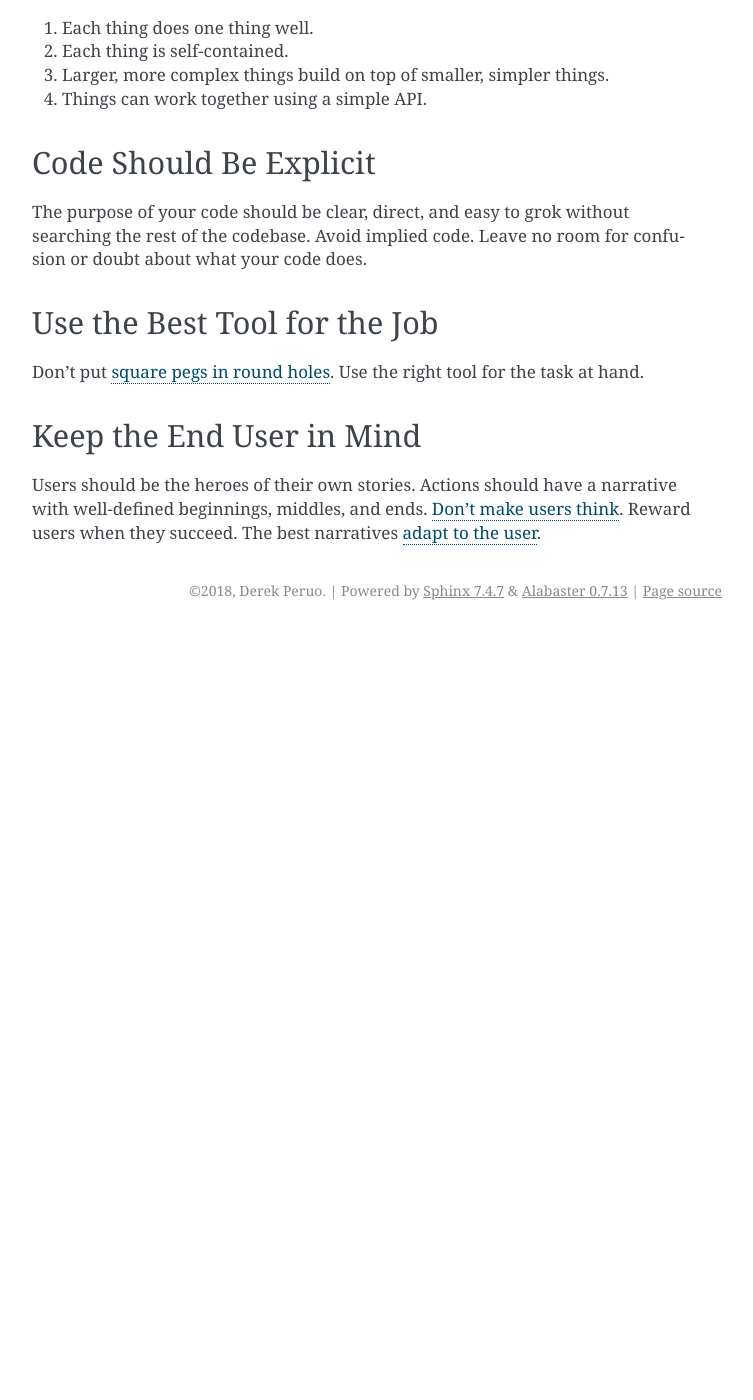
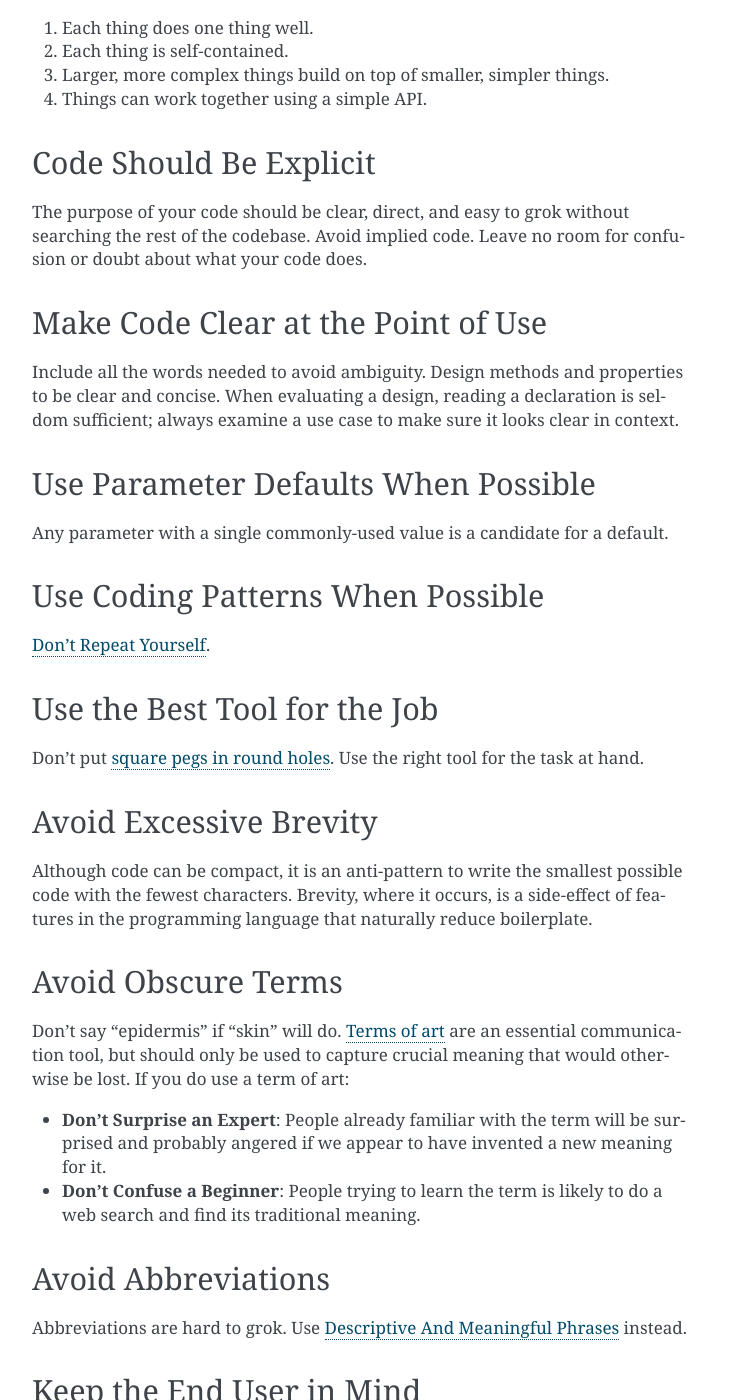
Before and after one commit to dperuo/about-me, a Sphinx documentation site: the page built from docs/playbook.rst, in a window 1280 px wide and 1400 px high, scrolled down 1297 px. Shown: the whole window, without its empty margins (388-1141 px from the left). Built offline with Sphinx 7.4.7, drawn with Linux system fonts in a browser that asks for light colours; before the commit the page ends 1927 px from its top, so only the background shows below that; some of the changed text lies outside the part shown.

Commit message:
Add Coding details to Playbook

```diff
--- a/docs/playbook.rst
+++ b/docs/playbook.rst
@@ -75,6 +75,27 @@ The purpose of your code should be clear, direct, and easy to grok without searc
 
 
 
+Make Code Clear at the Point of Use
+-----------------------------------
+
+Include all the words needed to avoid ambiguity. Design methods and properties to be clear and concise. When evaluating a design, reading a declaration is seldom sufficient; always examine a use case to make sure it looks clear in context.
+
+
+
+Use Parameter Defaults When Possible
+------------------------------------
+
+Any parameter with a single commonly-used value is a candidate for a default.
+
+
+
+Use Coding Patterns When Possible
+---------------------------------
+
+`Don't Repeat Yourself`_.
+
+
+
 Use the Best Tool for the Job
 -----------------------------
 
@@ -82,6 +103,31 @@ Don't put `square pegs in round holes <https://en.wikipedia.org/wiki/Square_peg_
 
 
 
+Avoid Excessive Brevity
+-----------------------
+
+Although code can be compact, it is an anti-pattern to write the smallest possible code with the fewest characters. Brevity, where it occurs, is a side-effect of features in the programming language that naturally reduce boilerplate.
+
+
+
+Avoid Obscure Terms
+-------------------
+
+Don’t say “epidermis” if “skin” will do. `Terms of art <https://en.wiktionary.org/wiki/term_of_art>`_ are an essential communication tool, but should only be used to capture crucial meaning that would otherwise be lost. If you do use a term of art:
+
+- **Don't Surprise an Expert**: People already familiar with the term will be surprised and probably angered if we appear to have invented a new meaning for it.
+
+- **Don't Confuse a Beginner**: People trying to learn the term is likely to do a web search and find its traditional meaning.
+
+
+
+Avoid Abbreviations
+-------------------
+
+Abbreviations are hard to grok. Use `Descriptive And Meaningful Phrases <https://medium.com/mutual-of-omaha-digital-experience-and-design-team/damp-programming-reviving-readability-d84647cc5b2e>`_ instead.
+
+
+
 Keep the End User in Mind
 -------------------------
 
```
Also changed, not shown: docs/index.rst (+4 -4 lines).
